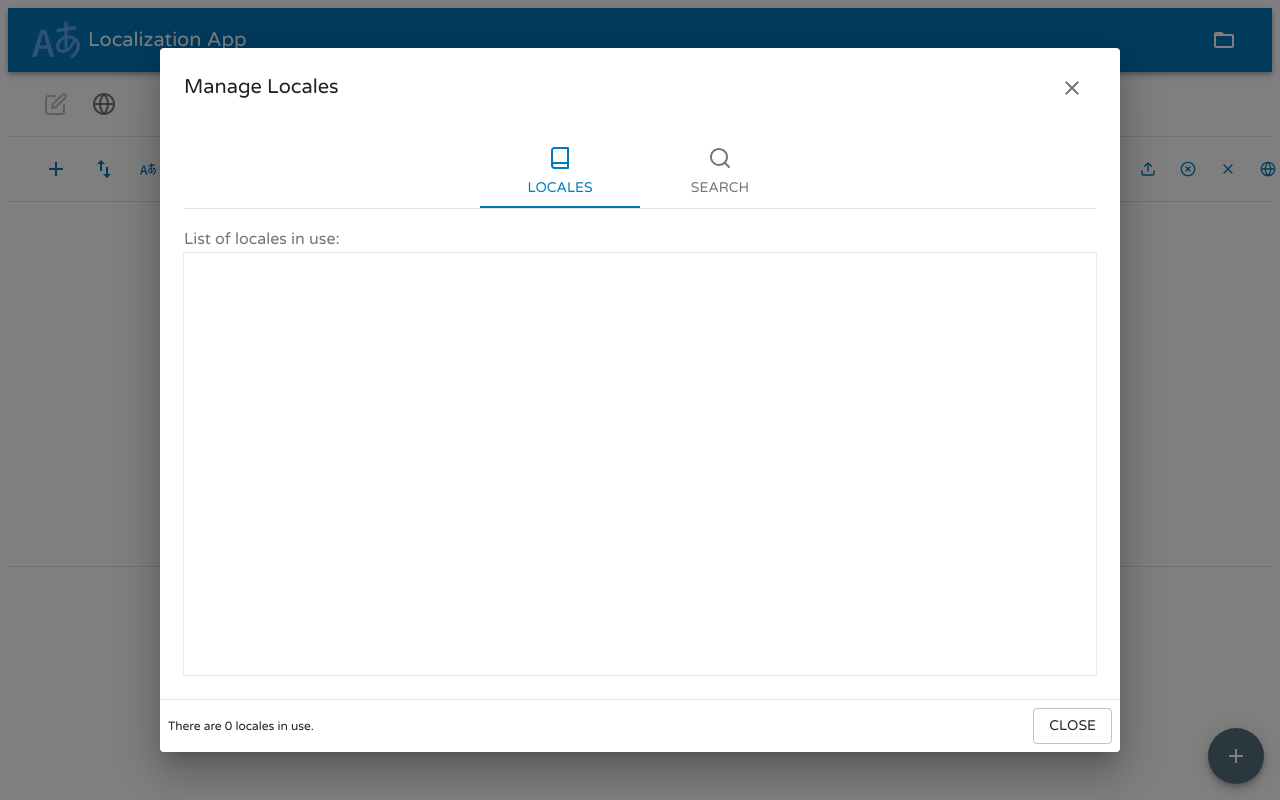
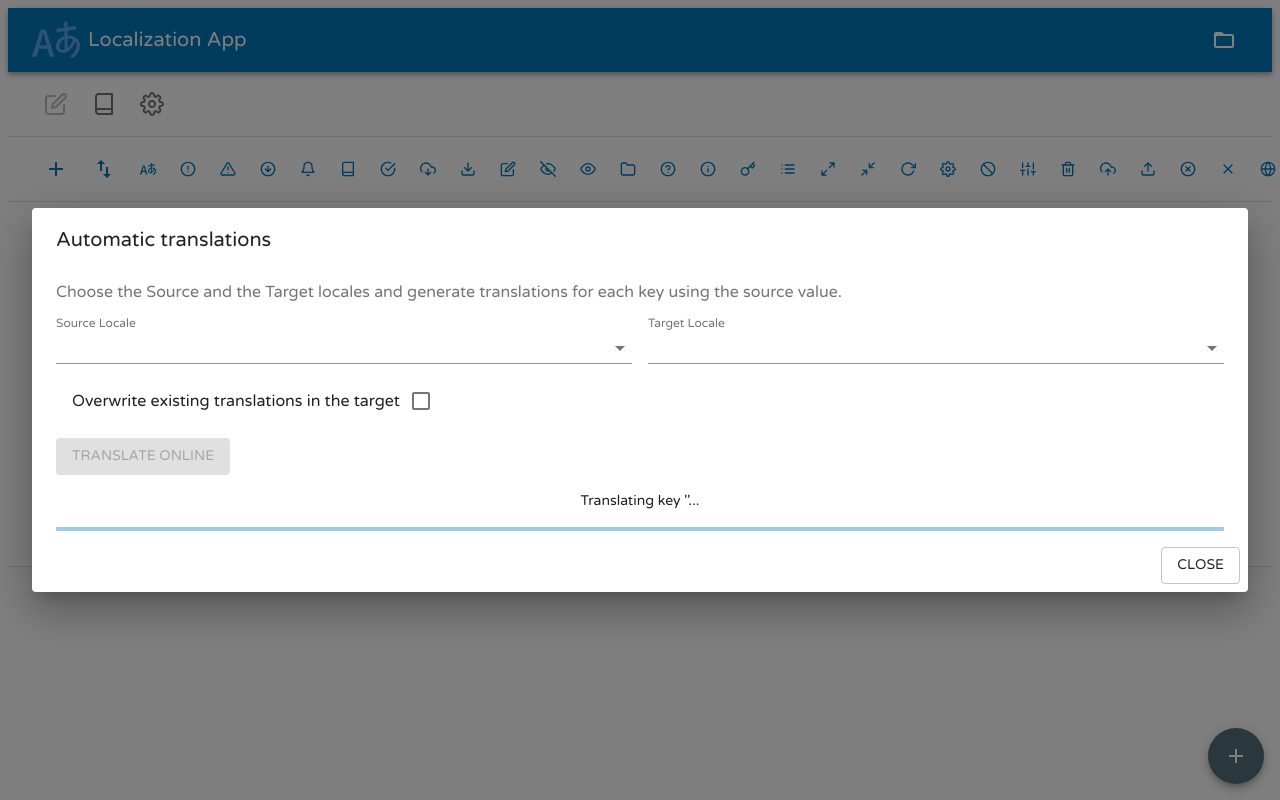
Before and after one commit to jcarias/translator-app, a React (Create React App) app: page / in a window 1280 px wide. Shown: the top 800 px of the page. Built offline with nearby package versions, Linux system fonts and the light colour scheme.

Commit message:
Added online translation engine and UI to translate existing keys from source locale to target locale.
Signed-off-by: João Carias <nb22771@novabase.pt>

```diff
--- a/package.json
+++ b/package.json
@@ -11,7 +11,8 @@
     "react-redux": "^7.1.0",
     "react-scripts": "3.0.1",
     "redux": "^4.0.1",
-    "redux-logger": "^3.0.6"
+    "redux-logger": "^3.0.6",
+    "unirest": "^0.6.0"
   },
   "scripts": {
     "start": "react-scripts start",
--- a/src/App.js
+++ b/src/App.js
@@ -22,6 +22,7 @@ import Icon from "./components/utils/Icon";
 import { ICONS } from "./utils/constants/icons";
 import { Divider, Badge, Typography, Link } from "@material-ui/core";
 import DialogLocales from "./components/dialogs/DialogLocales";
+import AutomaticTranslationDialog from "./components/dialogs/AutomaticTranslationDialog";
 
 const styles = theme => ({
   fab: {
@@ -44,7 +45,8 @@ class App extends Component {
       selKey: null,
       selLocale: null,
       deleteLocaleDialogOpen: false,
-      localesDialogOpen: true
+      localesDialogOpen: false,
+      automaticTranslationDialogOpen: true
     };
   }
 
@@ -106,6 +108,13 @@ class App extends Component {
     this.setState({ localesDialogOpen: false });
   };
 
+  showAutomaticTranslationDialog = () => {
+    this.setState({ automaticTranslationDialogOpen: true });
+  };
+  closeAutomaticTranslationDialog = () => {
+    this.setState({ automaticTranslationDialogOpen: false });
+  };
+
   render() {
     const { classes } = this.props;
     return (
@@ -114,6 +123,7 @@ class App extends Component {
           open={this.state.importDialogOpen}
           handleClose={this.closeImportDialog}
           handleImport={this.handleFileImport}
+          showLocalesManager={this.showLocalesDialog}
         />
         <DialogEditKey
           open={this.state.editKeyDialogOpen}
@@ -136,6 +146,12 @@ class App extends Component {
           open={this.state.localesDialogOpen}
           handleClose={this.closeLocalesDialog}
         />
+
+        <AutomaticTranslationDialog
+          open={this.state.automaticTranslationDialogOpen}
+          handleClose={this.closeAutomaticTranslationDialog}
+        />
+
         <TopBar>
           <Tooltip title="Import existing localization files">
             <IconButton color="inherit" onClick={this.showImportDialog}>
@@ -169,8 +185,14 @@ class App extends Component {
                     max={10}
                     color="primary"
                   >
-                    <Icon icon={ICONS.GLOBE} />
+                    <Icon icon={ICONS.BOOK} />
                   </Badge>
+                </IconButton>
+              </Tooltip>
+
+              <Tooltip title={"Generate translations"}>
+                <IconButton onClick={this.showAutomaticTranslationDialog}>
+                  <Icon icon={ICONS.SETTINGS} />
                 </IconButton>
               </Tooltip>
             </Toolbar>
@@ -215,7 +237,7 @@ class App extends Component {
                 >
                   <Grid item>
                     <Icon
-                      icon={ICONS.GLOBE}
+                      icon={ICONS.BOOK}
                       size={250}
                       color={"rgba(0,0,0,0.1)"}
                     />
@@ -226,7 +248,11 @@ class App extends Component {
                     </Typography>
                   </Grid>
                   <Typography variant="subtitle2" color="textSecondary">
-                    <Link component="button" variant="subtitle2">
+                    <Link
+                      component="button"
+                      variant="subtitle2"
+                      onClick={this.showLocalesDialog}
+                    >
                       Manage
                     </Link>{" "}
                     your locales or{" "}
--- a/src/components/LocalizationTable.jsx
+++ b/src/components/LocalizationTable.jsx
@@ -12,28 +12,25 @@ import {
   IconButton,
   Link
 } from "@material-ui/core";
-import EditIcon from "@material-ui/icons/Edit";
-import DeleteIcon from "@material-ui/icons/Delete";
+
 import { makeStyles } from "@material-ui/styles";
 import Icon from "./utils/Icon";
 import { ICONS } from "../utils/constants/icons";
+import { translate } from "../utils/constants/translator";
 
 const buildHeaderRow = (locales, showConfirmRemoveLocale) =>
   locales.map((locale, key) => (
-    <TableCell key={key}>
-      <Grid container alignItems="center">
-        <Grid item>{locale.i}</Grid>
-        <Grid item>
-          <IconButton
-            onClick={() => showConfirmRemoveLocale(locale)}
-            size="small"
-          >
-            <DeleteIcon fontSize="inherit" />
-          </IconButton>
-        </Grid>
-      </Grid>
-    </TableCell>
+    <TableCell key={key}>{`${locale.i} (${locale.l}: ${locale.c})`}</TableCell>
   ));
+
+const findTranslation = (key, locale) => {
+  const source = "en";
+  const target = locale.lc;
+  const text = key["en-US"];
+  translate(source, target, text)
+    .then(result => console.log(result.outputs["0"].output))
+    .catch(err => console.error(err));
+};
 
 const buildTranslationsRow = (
   localizationKey,
@@ -50,11 +47,22 @@ const buildTranslationsRow = (
       </Typography>
     </TableCell>
     {locales.map((locale, index) => (
-      <TableCell key={index}>{localizationDataLabel[locale.i]}</TableCell>
+      <TableCell key={index}>
+        {localizationDataLabel[locale.i] ? (
+          localizationDataLabel[locale.i]
+        ) : (
+          <IconButton
+            color="primary"
+            onClick={() => findTranslation(localizationDataLabel, locale)}
+          >
+            <Icon icon={ICONS["DOWNLOAD-CLOUD"]} />
+          </IconButton>
+        )}
+      </TableCell>
     ))}
     <TableCell>
       <IconButton size="small">
-        <EditIcon fontSize="inherit" />
+        <Icon icon={ICONS.EDIT} size={16} />
       </IconButton>
 
       <IconButton
@@ -62,7 +70,7 @@ const buildTranslationsRow = (
         onClick={() => showConfirmDeleteRow(localizationKey)}
         className={classes.destructiveBtn}
       >
-        <DeleteIcon fontSize="inherit" />
+        <Icon icon={ICONS["TRASH-2"]} size={16} />
       </IconButton>
     </TableCell>
   </TableRow>
--- /dev/null
+++ b/src/components/dialogs/AutomaticTranslationDialog.jsx
@@ -0,0 +1,229 @@
+import React, { Component } from "react";
+import { connect } from "react-redux";
+import Button from "@material-ui/core/Button";
+import Dialog from "@material-ui/core/Dialog";
+import DialogActions from "@material-ui/core/DialogActions";
+import DialogContent from "@material-ui/core/DialogContent";
+import DialogContentText from "@material-ui/core/DialogContentText";
+import DialogTitle from "@material-ui/core/DialogTitle";
+import Grid from "@material-ui/core/Grid";
+import FormControl from "@material-ui/core/FormControl";
+import InputLabel from "@material-ui/core/InputLabel";
+import Select from "@material-ui/core/Select";
+import MenuItem from "@material-ui/core/MenuItem";
+import Checkbox from "@material-ui/core/Checkbox";
+import FormControlLabel from "@material-ui/core/FormControlLabel";
+import LinearProgress from "@material-ui/core/LinearProgress";
+import isEmpty from "lodash/isEmpty";
+import isEqual from "lodash/isEqual";
+import isNil from "lodash/isNil";
+
+import actions from "../../modules/actions";
+import { Typography } from "@material-ui/core";
+import { translate } from "../../utils/constants/translator";
+
+class AutomaticTranslationDialog extends Component {
+  constructor(props) {
+    super(props);
+    this.state = {
+      sourceLocale: {},
+      targetLocale: {},
+      overwriteExisting: false,
+      loading: false,
+      progress: 0,
+      translatingKey: ""
+    };
+  }
+
+  handleChange = ev => {
+    if (ev && ev.target)
+      this.setState({ [ev.target.name]: ev.target.value }, () => {
+        console.log(this.state);
+      });
+  };
+
+  handleCheckChange = event => {
+    this.setState({ ...this.state, [event.target.name]: event.target.checked });
+  };
+
+  isReadyToTranslate = () => {
+    const { sourceLocale, targetLocale, loading } = this.state;
+    const ready =
+      !loading &&
+      !isEmpty(sourceLocale) &&
+      !isEmpty(targetLocale) &&
+      !isEqual(sourceLocale, targetLocale);
+
+    console.log(this.state, ready);
+    return ready;
+  };
+
+  getTranslations = () => {
+    this.setState({ loading: true });
+    const { translations } = this.props;
+    const sourceLanguage = this.state.sourceLocale.lc;
+    const targetLanguage = this.state.targetLocale.lc;
+
+    let count = 0;
+    let total = Object.keys(translations).length;
+
+    Object.keys(translations).forEach(async key => {
+      if (
+        isNil(translations[key][this.state.sourceLocale.i]) ||
+        (!isNil(translations[key][this.state.targetLocale.i]) &&
+          !this.state.overwriteExisting)
+      ) {
+        //Skip if target translation exists and  overwrite is not set
+        count++;
+        this.setState({
+          translatingKey: key,
+          progress: (count * 100) / total,
+          loading: count < total
+        });
+        return;
+      }
+
+      await translate(
+        sourceLanguage,
+        targetLanguage,
+        translations[key][this.state.sourceLocale.i]
+      ).then(result => {
+        count++;
+        this.setState({
+          translatingKey: key,
+          progress: (count * 100) / total,
+          loading: count < total
+        });
+        return console.log(
+          this.state.progress,
+          this.state.translatingKey,
+          result
+        );
+      });
+    });
+  };
+
+  render() {
+    const { open, handleClose } = this.props;
+    return (
+      <Dialog
+        open={open}
+        onClose={handleClose}
+        fullWidth
+        maxWidth="lg"
+        disableBackdropClick={this.state.loading}
+        disableEscapeKeyDown={this.state.loading}
+      >
+        <DialogTitle id="alert-dialog-title">
+          {"Automatic translations"}
+        </DialogTitle>
+        <DialogContent>
+          <DialogContentText>
+            {
+              "Choose the Source and the Target locales and generate translations for each key using the source value. "
+            }
+          </DialogContentText>
+          <Grid container spacing={2}>
+            <Grid item xs={12} md={6}>
+              <FormControl fullWidth disabled={this.state.loading}>
+                <InputLabel htmlFor="source-locale">Source Locale</InputLabel>
+                <Select
+                  id="source-locale"
+                  name="sourceLocale"
+                  value={this.state.sourceLocale}
+                  onChange={this.handleChange}
+                >
+                  {this.props.locales.map((locale, key) => (
+                    <MenuItem value={locale} key={key}>{`${locale.i} (${
+                      locale.l
+                    }:${locale.c})`}</MenuItem>
+                  ))}
+                </Select>
+              </FormControl>
+            </Grid>
+            <Grid item xs={12} md={6}>
+              <FormControl fullWidth disabled={this.state.loading}>
+                <InputLabel htmlFor="target-locale">Target Locale</InputLabel>
+                <Select
+                  id="target-locale"
+                  name="targetLocale"
+                  value={this.state.targetLocale}
+                  onChange={this.handleChange}
+                >
+                  {this.props.locales.map((locale, key) => (
+                    <MenuItem value={locale} key={key}>{`${locale.i} (${
+                      locale.l
+                    }:${locale.c})`}</MenuItem>
+                  ))}
+                </Select>
+              </FormControl>
+            </Grid>
+            <Grid item xs={12} md={6}>
+              <FormControlLabel
+                control={
+                  <Checkbox
+                    checked={this.state.overwriteExisting}
+                    onChange={this.handleCheckChange}
+                    value={this.state.overwriteExisting}
+                    color="primary"
+                    name="overwriteExisting"
+                  />
+                }
+                label="Overwrite existing translations in the target"
+                labelPlacement="start"
+                disabled={this.state.loading}
+              />
+            </Grid>
+
+            <Grid item xs={12}>
+              <Button
+                color="primary"
+                variant="contained"
+                disabled={!this.isReadyToTranslate()}
+                onClick={this.getTranslations}
+              >
+                Translate online
+              </Button>
+            </Grid>
+            <Grid item xs={12}>
+              <Typography variant="body2" align="center">
+                {` Translating key '${this.state.translatingKey}'...`}
+              </Typography>
+            </Grid>
+            <Grid item xs={12}>
+              <LinearProgress
+                variant="determinate"
+                value={this.state.progress}
+              />
+            </Grid>
+          </Grid>
+        </DialogContent>
+        <DialogActions>
+          <Button variant="outlined" onClick={handleClose}>
+            Close
+          </Button>
+        </DialogActions>
+      </Dialog>
+    );
+  }
+}
+
+const mapStateToProps = (state, ownProps) => {
+  return {
+    locales: state.locales,
+    translations: state.localizationData
+  };
+};
+
+const mapDispatchToProps = (dispatch, ownProps) => {
+  return {
+    addLocalizedString: (key, localizedValues) => {
+      dispatch(actions.addLocalizedString(key, localizedValues));
+    }
+  };
+};
+
+export default connect(
+  mapStateToProps,
+  mapDispatchToProps
+)(AutomaticTranslationDialog);
--- a/src/components/dialogs/ImportFileDialog.jsx
+++ b/src/components/dialogs/ImportFileDialog.jsx
@@ -2,7 +2,6 @@ import React, { Component } from "react";
 import { connect } from "react-redux";
 import _ from "lodash";
 import Button from "@material-ui/core/Button";
-import TextField from "@material-ui/core/TextField";
 import Dialog from "@material-ui/core/Dialog";
 import DialogActions from "@material-ui/core/DialogActions";
 import DialogContent from "@material-ui/core/DialogContent";
@@ -87,7 +86,7 @@ class ImportFileDialog extends Component {
   };
 
   render() {
-    const { classes, open, handleClose } = this.props;
+    const { classes, open, handleClose, showLocalesManager } = this.props;
     return (
       <Dialog
         open={open}
@@ -116,7 +115,13 @@ class ImportFileDialog extends Component {
               </FormControl>
             </Grid>
             <Grid item xs={12}>
-              <Link variant="body1">Manage locales...</Link>
+              <Link
+                component="button"
+                variant="body1"
+                onClick={showLocalesManager}
+              >
+                Manage locales...
+              </Link>
             </Grid>
 
             <Grid item xs={12}>
--- /dev/null
+++ b/src/utils/constants/translator.js
@@ -0,0 +1,29 @@
+import unirest from "unirest";
+
+export const translate = (sourceLanguage, targetLanguage, text) =>
+  new Promise((resolve, reject) => {
+    let req = unirest(
+      "GET",
+      "https://systran-systran-platform-for-language-processing-v1.p.rapidapi.com/translation/text/translate"
+    );
+
+    req.query({
+      source: sourceLanguage,
+      target: targetLanguage,
+      input: text
+    });
+
+    req.headers({
+      "x-rapidapi-host":
+        "systran-systran-platform-for-language-processing-v1.p.rapidapi.com",
+      "x-rapidapi-key": "4c46372de7msh56f946b1e958e98p12659bjsna7340c323ac0"
+    });
+
+    req.end(function(res) {
+      if (res.error) {
+        reject(res.error);
+      }
+
+      resolve(res.body);
+    });
+  });
```
Also changed, not shown: 1 other file (tests, documents, lock files or other folders).
